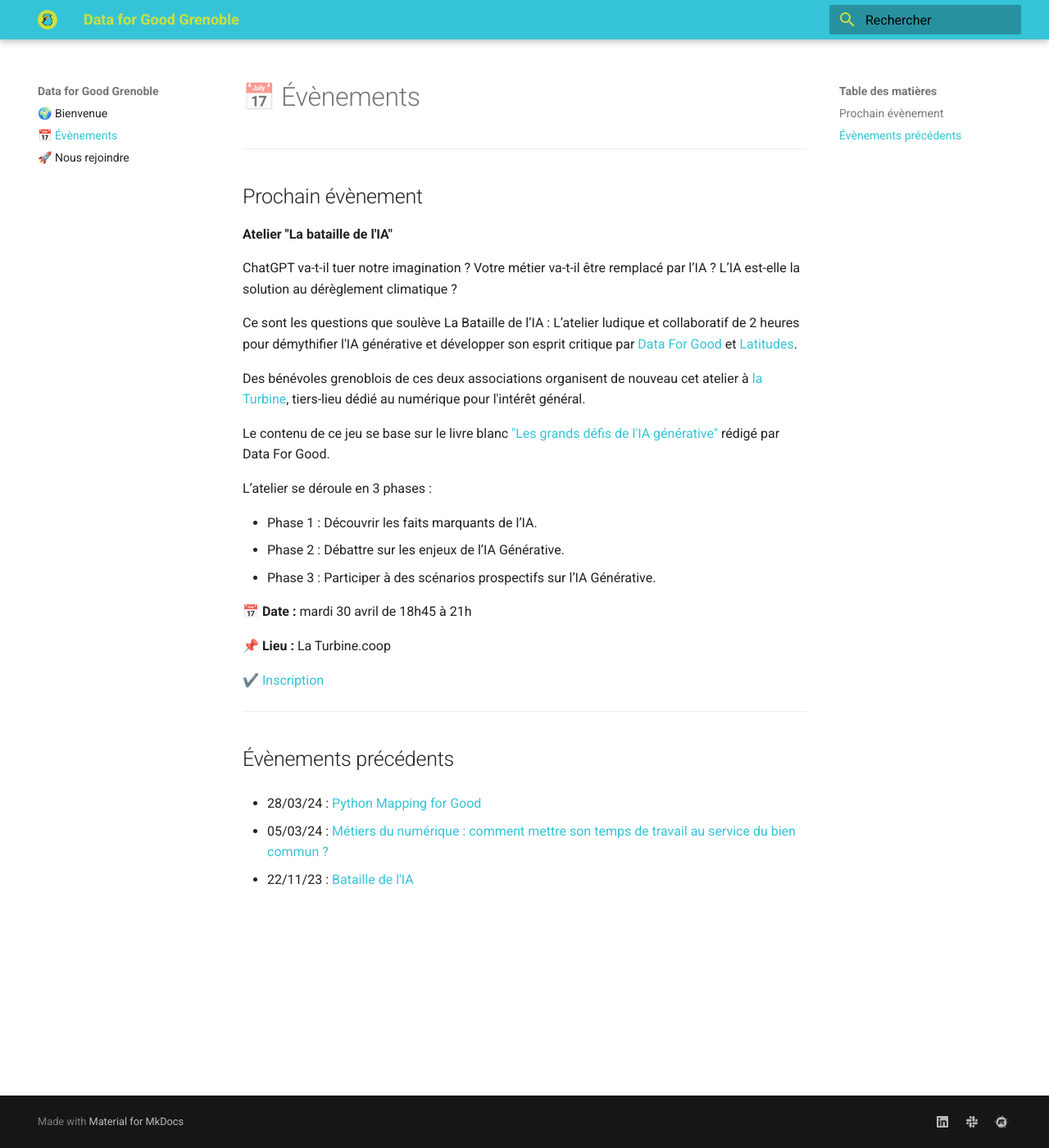
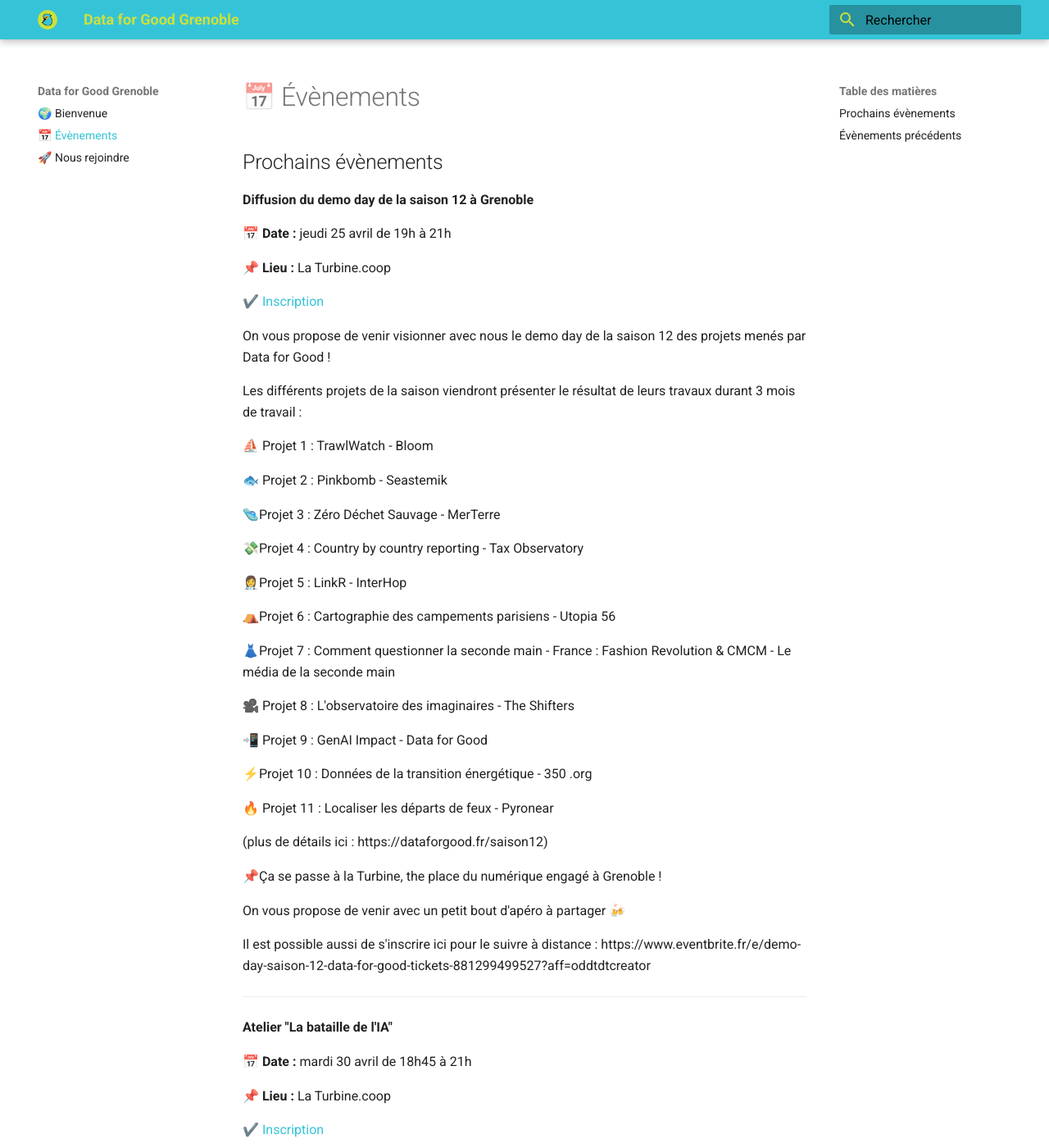
Before and after one commit to data-for-good-grenoble/data-for-good-grenoble.github.io, an MkDocs documentation site: the page built from content/events/index.md, in a window 1280 px wide and 1400 px high. Shown: the whole window at 82% size. Built offline with MkDocs 1.6.1 and Material for MkDocs 9.7.7, drawn with Linux system fonts in a browser that asks for light colours.

Commit message:
add event 25-04-24

```diff
--- a/content/events/index.md
+++ b/content/events/index.md
@@ -1,10 +1,58 @@
 # 📅 Évènements
+
+## Prochains évènements
+
+**Diffusion du demo day de la saison 12 à Grenoble**
+
+📅 **Date :** jeudi 25 avril de 19h à 21h
+
+📌 **Lieu :** La Turbine.coop
+
+✔️ [Inscription](https://mobilizon.fr/events/5dff7990-9ae8-4139-906e-b0b14d1924f4)
+
+On vous propose de venir visionner avec nous le demo day de la saison 12 des projets menés par Data for Good !
+
+Les différents projets de la saison viendront présenter le résultat de leurs travaux durant 3 mois de travail :
+
+⛵ Projet 1 : TrawlWatch - Bloom
+
+🐟 Projet 2 : Pinkbomb - Seastemik
+
+🩴Projet 3 : Zéro Déchet Sauvage - MerTerre
+
+💸Projet 4 : Country by country reporting - Tax Observatory
+
+👩‍⚕️Projet 5 : LinkR - InterHop
+
+⛺Projet 6 : Cartographie des campements parisiens - Utopia 56
+
+👗Projet 7 : Comment questionner la seconde main - France : Fashion Revolution & CMCM - Le média de la seconde main
+
+🎥 Projet 8 : L'observatoire des imaginaires - The Shifters
+
+📲 Projet 9 : GenAI Impact - Data for Good
+
+⚡Projet 10 : Données de la transition énergétique - 350 .org
+
+🔥 Projet 11 : Localiser les départs de feux - Pyronear
+
+(plus de détails ici : https://dataforgood.fr/saison12)
+
+📌Ça se passe à la Turbine, the place du numérique engagé à Grenoble !
+
+On vous propose de venir avec un petit bout d'apéro à partager 🍻
+
+Il est possible aussi de s'inscrire ici pour le suivre à distance : https://www.eventbrite.fr/e/demo-day-saison-12-data-for-good-tickets-881299499527?aff=oddtdtcreator
 
 ___
 
-## Prochain évènement
+**Atelier "La bataille de l'IA"**
 
-**Atelier "La bataille de l'IA"**
+📅 **Date :** mardi 30 avril de 18h45 à 21h
+
+📌 **Lieu :** La Turbine.coop
+
+✔️ [Inscription](https://www.meetup.com/fr-FR/data-for-good-fr/events/300024640/)
 
 ChatGPT va-t-il tuer notre imagination ? Votre métier va-t-il être remplacé par l’IA ? L’IA est-elle la solution au dérèglement climatique ?
 
```
Also changed, not shown: other parts of content/events/index.md (+0 -7 lines).
